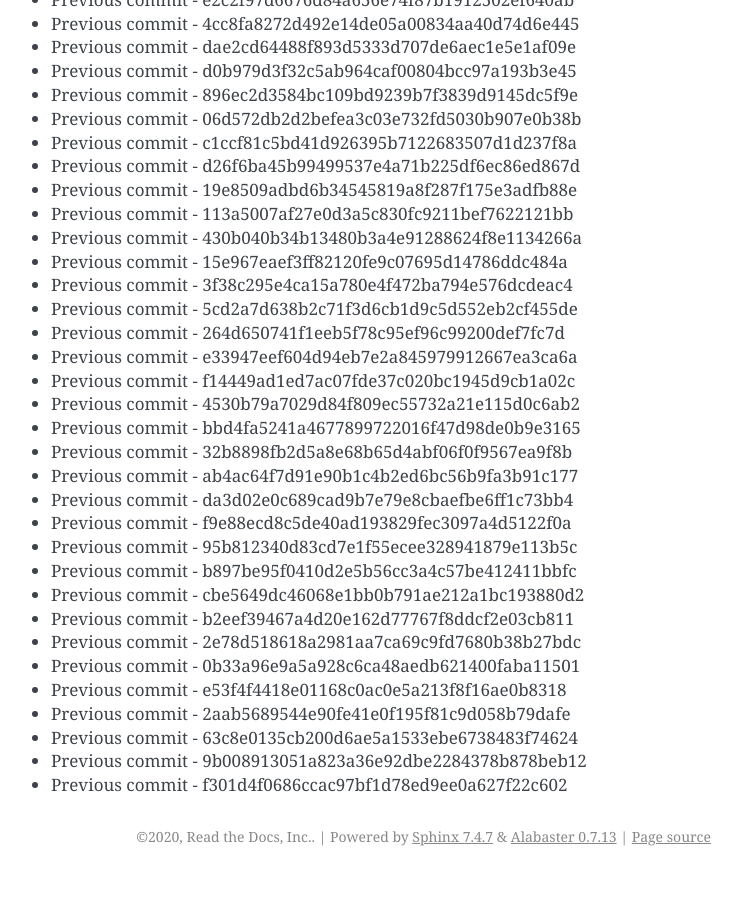
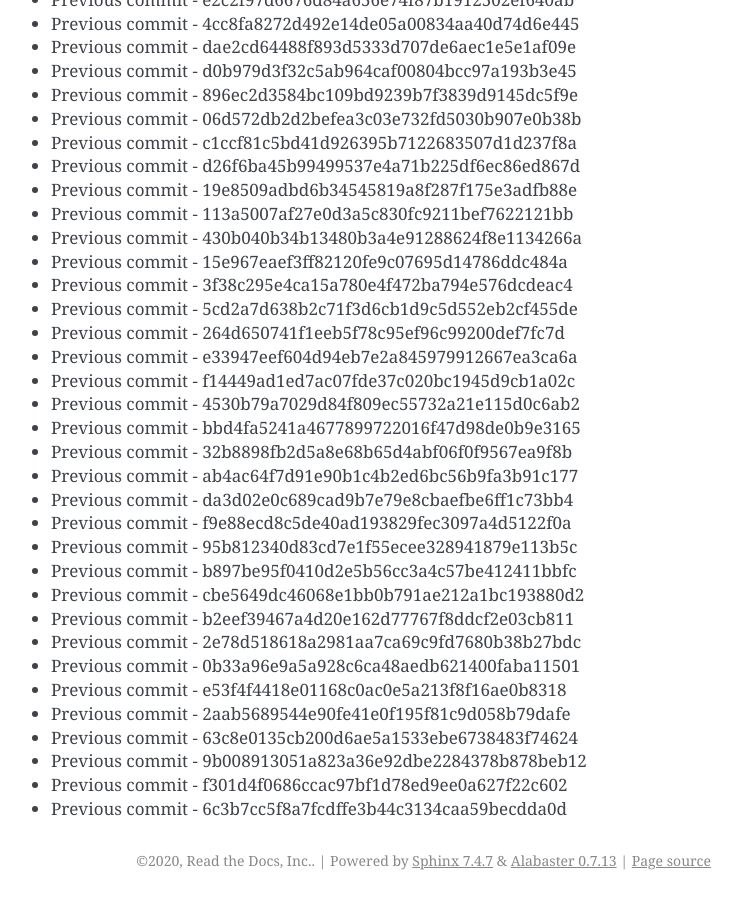
Before and after one commit to readthedocs/rtd-git-stresstest, a Sphinx documentation site: the page built from docs/updates.rst, in a window 1280 px wide and 900 px high, scrolled down 77472 px. Shown: the whole window, without its empty margins (399-1141 px from the left). Built offline with Sphinx 7.4.7, drawn with Linux system fonts in a browser that asks for light colours; before the commit the page ends 78348 px from its top, so only the background shows below that.

Commit message:
Generating commit from previous: 6c3b7cc5f8a7fcdffe3b44c3134caa59becdda0d

```diff
--- a/docs/updates.rst
+++ b/docs/updates.rst
@@ -3287,3 +3287,4 @@ It can be tested for any performance characteristics.
 * Previous commit - 63c8e0135cb200d6ae5a1533ebe6738483f74624
 * Previous commit - 9b008913051a823a36e92dbe2284378b878beb12
 * Previous commit - f301d4f0686ccac97bf1d78ed9ee0a627f22c602
+* Previous commit - 6c3b7cc5f8a7fcdffe3b44c3134caa59becdda0d
```
